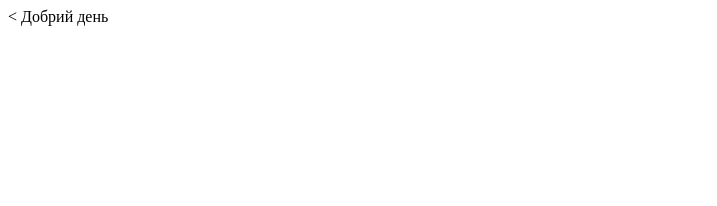
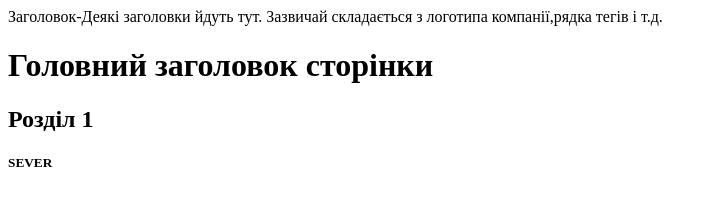
Before and after one commit to kulinich15/Lessons, a plain HTML site: page index.html in a window 1280 px wide. Shown: the whole page, without its empty margins (0-717 px from the left). Drawn offline with Linux system fonts and the light colour scheme.

Commit message:
Update index.html

```diff
--- a/index.html
+++ b/index.html
@@ -1,9 +1,21 @@
 <!DOCTYPE html>
 <html>
 <head>
-  <title>сайт кулініча</title>
-<head><
-</body>
-    Добрий день
+    <meta charset="utf-8">
+  <title>Тема GitHub</title>
+</head>
+<body>
+     <header>
+         Заголовок-Деякі заголовки йдуть тут.
+         Зазвичай складається з логотипа
+         компанії,рядка тегів і т.д.
+     <header>
+      <h1>Головний заголовок сторінки</h1>
+     <section>
+      <h2>Розділ 1</h2>
+     </section>
+     <footer>
+         <h5>SEVER</h5>
+      <footer>
 </body>
 </html>
```
